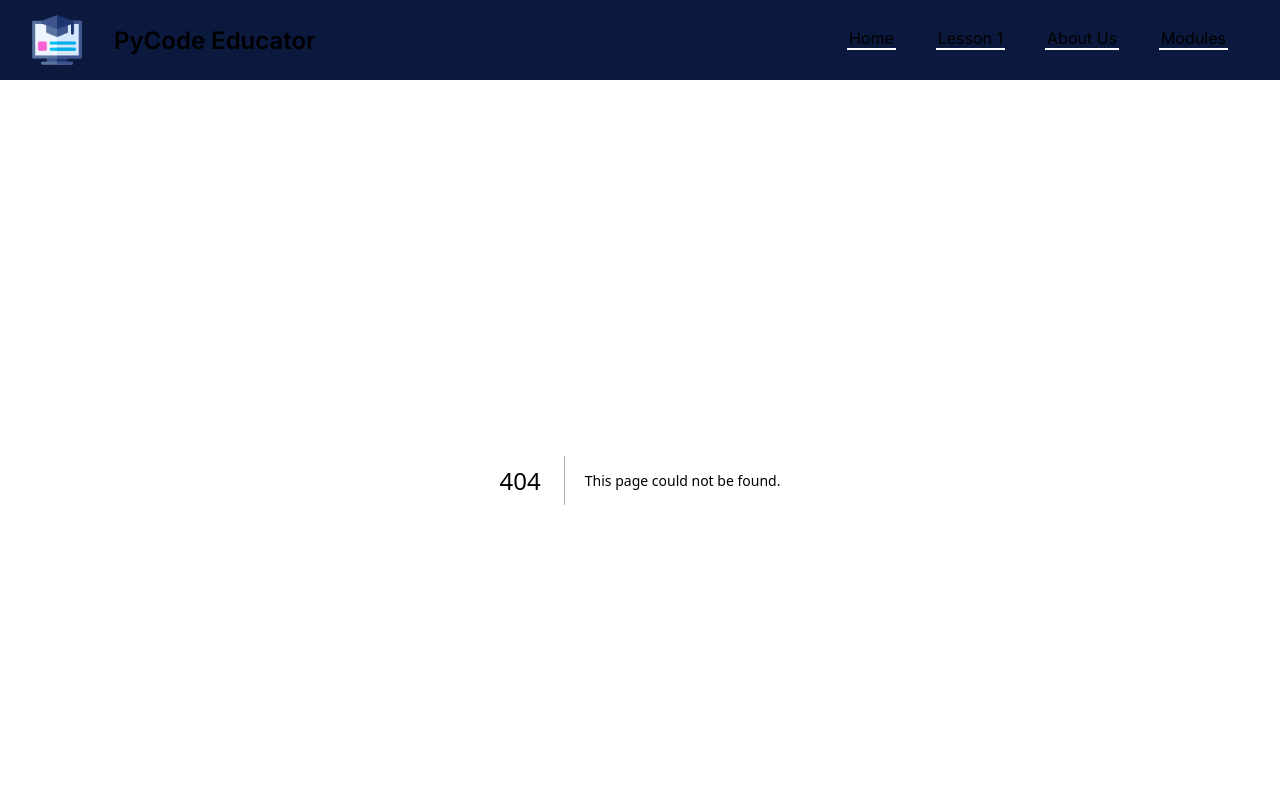
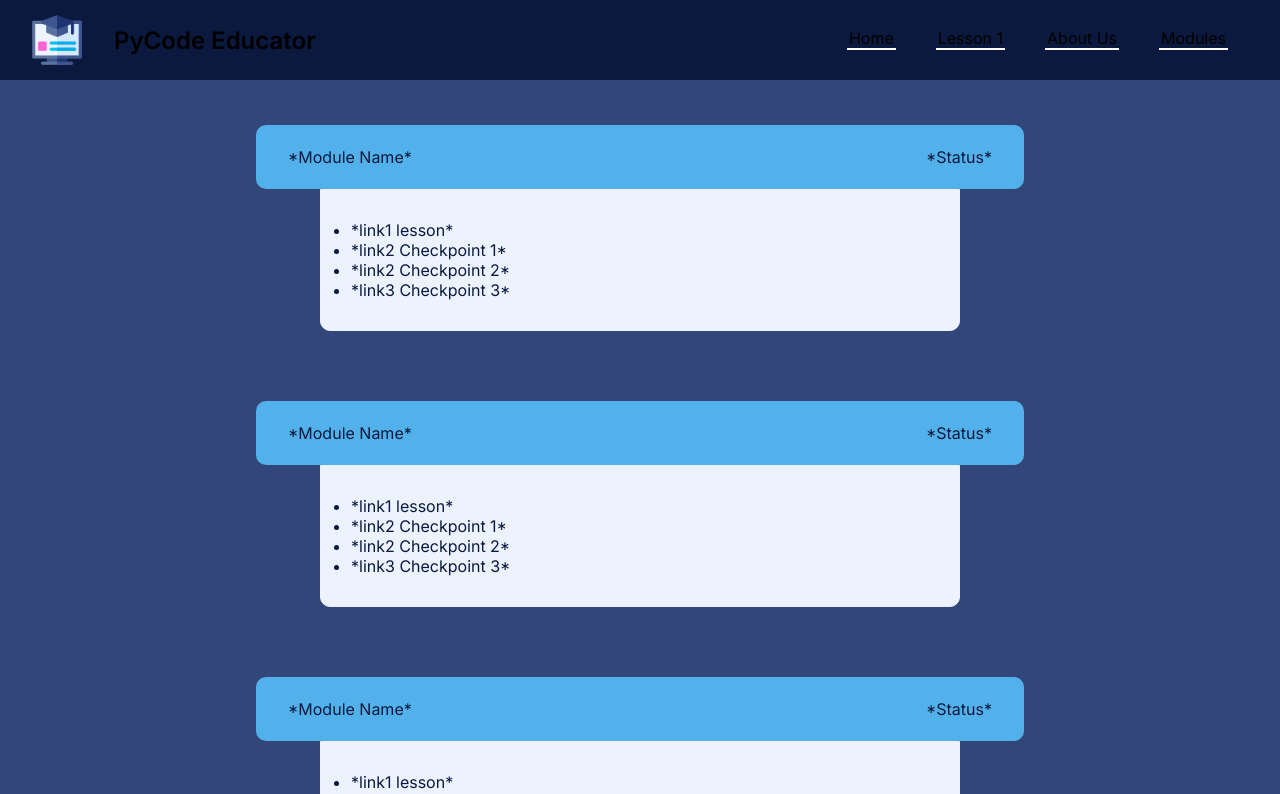
Before and after one commit to eglenn-dev/cse310-team-project, a Next.js app: page /modules in a window 1280 px wide. Before the commit this address had no page. Shown: the top 794 px of the page. Built offline with nearby package versions, Linux system fonts and the light colour scheme.

Commit message:
Mostly done with base modules page

```diff
--- /dev/null
+++ b/app/modules/ModuleCard.tsx
@@ -0,0 +1,36 @@
+"use client";
+import styles from "./page.module.css";
+
+
+export default function ModuleCard() {
+
+
+  return (
+    <div className={styles.main}>
+        <div className={styles.mainBar}>
+            <div className={styles.moduleName}>
+                *Module Name*
+            </div>
+            <div className={styles.status}>
+                *Status*
+            </div>
+        </div>
+        <div className={styles.dropDown}>
+            <ul>
+                <li>
+                    *link1 lesson*
+                </li>
+                <li>
+                    *link2 Checkpoint 1*
+                </li>
+                <li>
+                    *link2 Checkpoint 2*
+                </li>
+                <li>
+                    *link3 Checkpoint 3*
+                </li>
+            </ul>
+        </div>
+    </div>
+  );
+}
--- /dev/null
+++ b/app/modules/page.module.css
@@ -0,0 +1,34 @@
+.mainBar{
+    display: flex;
+    justify-content: space-between;
+    align-items: center;
+    width: 60%;
+    height: 30px;
+    padding: 30px;
+    border: 2px solid #52B1EA;
+    box-sizing: border-box;
+    margin: auto;
+    border-radius: 10px;
+    margin-top: 25px;
+    background-color: #52B1EA;
+    color: #0a193d;
+}
+
+.dropDown{
+    width: 50%;
+    padding: 30px;
+    border: 1px solid #ECF3FF;
+    box-sizing: border-box;
+    text-align: left;
+    margin: auto;
+    border-bottom-left-radius: 10px;
+    border-bottom-right-radius: 10px;
+    margin-bottom: 25px;
+    background-color: #ECF3FF;
+    color: #0a193d;
+}
+
+.main, .page{
+    background-color: #334679;
+    padding: 10px 0;
+}
--- /dev/null
+++ b/app/modules/page.tsx
@@ -0,0 +1,17 @@
+"use client";
+import styles from "./page.module.css";
+import ModuleCard from "./ModuleCard";
+
+export default function Modules() {
+
+
+  return (
+    <div className={styles.page}>
+      <ModuleCard />
+      <ModuleCard />
+      <ModuleCard />
+      <ModuleCard />
+      <ModuleCard />
+    </div>
+  );
+}
--- a/app/page.tsx
+++ b/app/page.tsx
@@ -43,7 +43,7 @@ export default function Home() {
                     versatile and in-demand programming languages.
                 </h1>
                 <p className={styles.synopsis_body}>
-                    Whether you're a beginner taking your first steps in coding
+                    Whether you're a beginner, taking your first steps in coding
                     or an experienced developer looking to sharpen your skills,
                     PyCode has something for everyone.
                 </p>
```
